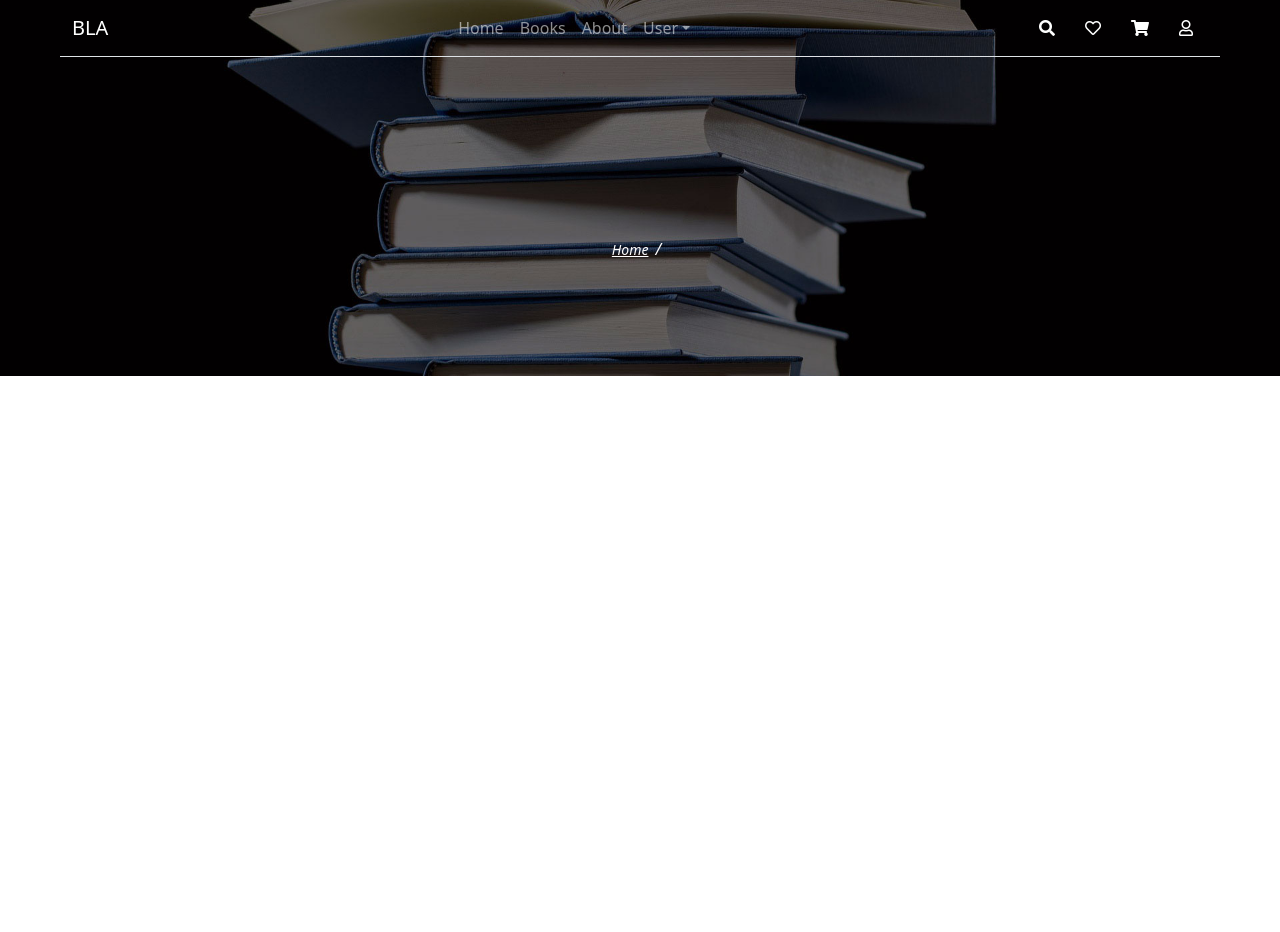
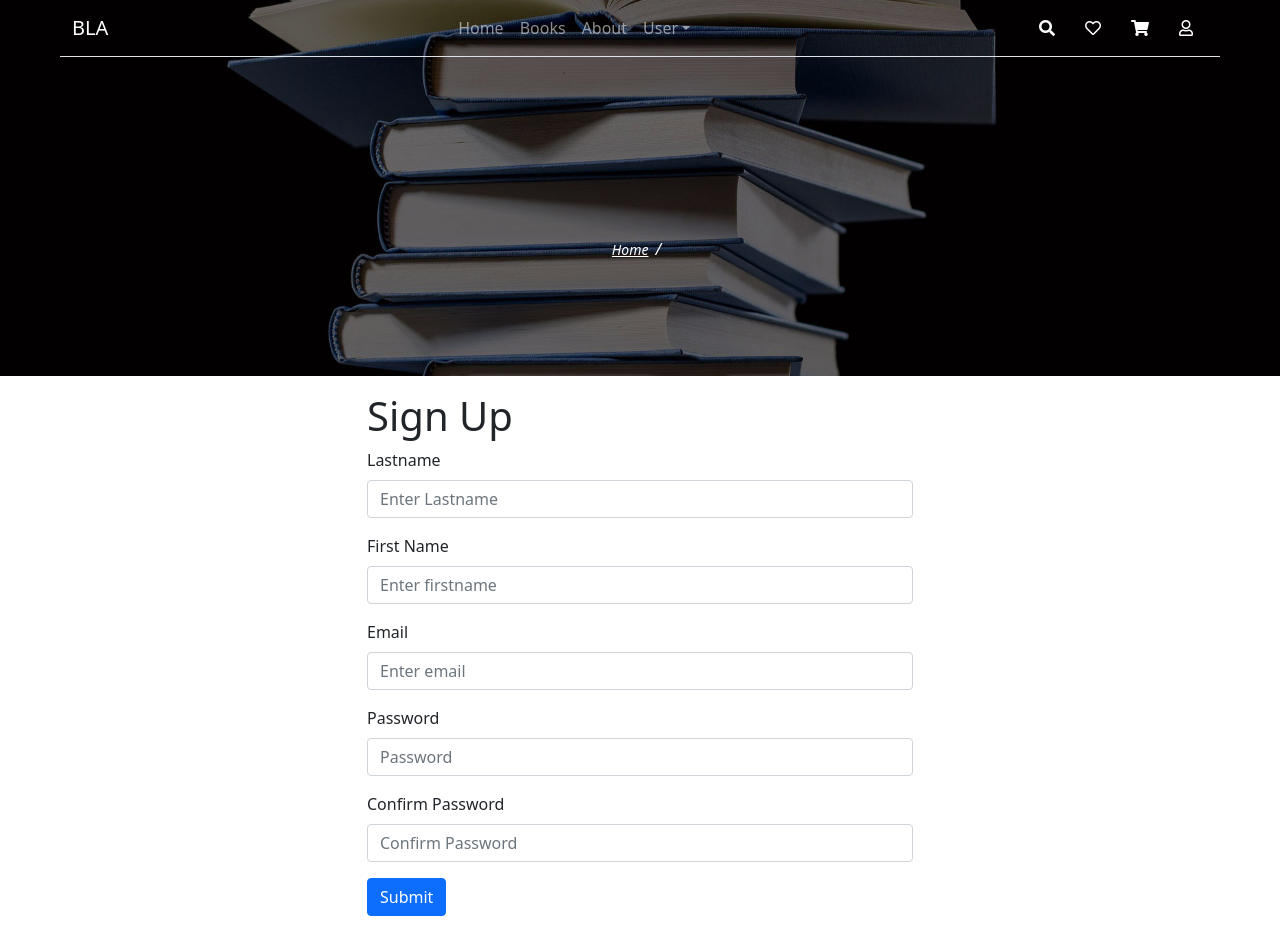
Before and after one commit to O-luwanifemi/book-lending-fe, a React (Create React App) app: page / in a window 1280 px wide. Before the commit the page ends 800 px from the top, so only its background shows below. Built offline with nearby package versions, Linux system fonts and the light colour scheme.

Commit message:
add signup component

```diff
--- a/package.json
+++ b/package.json
@@ -42,5 +42,6 @@
       "last 1 firefox version",
       "last 1 safari version"
     ]
-  }
+  },
+  "proxy": "http://localhost:7000"
 }
--- a/src/App.js
+++ b/src/App.js
@@ -1,10 +1,27 @@
 import "./App.css";
 import HeaderComponent from './components/layouts/HeaderComponent.js';
+import SignupComponent from "./components/SignupComponent";
 
 const App = () => (
   <>
     <HeaderComponent/>
+    <SignupComponent/>
   </>
 );
 
+// import UserProfile from './pages/sidebar/UserProfile'
+
+// import HistoryComponent from "./components/HistoryComponent";
+// import ShelfComponent from "./components/ShelfComponent";
+// import { Switch, Route } from "react-router-dom";
+    // <HistoryComponent/>
+    // <ShelfComponent/>
+    // <ShelfComponent/>
+    // <UserProfile />
+    // <Switch>
+    //   <Route exact path="/register" component={SignupComponent} />
+    //   <Route exact path="/history" component={HistoryComponent} />
+    //   <Route exact path="/shelf" component={ShelfComponent} />
+    //   <Route exact path="/profile" component={UserProfile} />
+    // </Switch>
 export default App;
--- /dev/null
+++ b/src/components/SignupComponent.js
@@ -0,0 +1,116 @@
+import { useState } from 'react';
+import { Container, Form, Button, Row, Col } from 'react-bootstrap';
+import { useDispatch } from 'react-redux';
+import { signupAsync } from '../redux/actions/signupAction';
+
+const SignupComponent = () => {
+    const dispatch = useDispatch();
+    const [signupData, setSignupData] = useState({
+        firstname: '',
+        lastname: '',
+        email: '',
+        password: '',
+        confirmPassword: '',
+    })
+
+    const [error, setError] = useState({});
+
+    const handleFormChanges = (event) => {
+        event.preventDefault();
+        const {name, value} = event.target;
+        setSignupData({
+            ...signupData,
+            [name]: value
+        })
+    }
+
+    const validateCP = () => {
+        if (signupData.password === signupData.confirmPassword) {
+            return {
+                isMatch: true,
+                cPassword: 'match',
+            };
+        }
+        return {
+        isMatch: false,
+        cPassword: 'Password does not match',
+        };
+    };
+
+    const handleSubmit = (event) => {
+        event.preventDefault();
+        event.stopPropagation();
+        const passwordMatch = validateCP();
+            if (!passwordMatch.isMatch) {
+            return setError({
+                ...error,
+                passwordMatch,
+            });
+        }
+
+        //call signup action
+        dispatch(signupAsync(signupData));
+    };
+
+            // <Form /*onSubmit={handleLoginSubmit}*/>
+            //     <Form.Group className="mb-3" controlId="formBasicEmail">
+            //         <Form.Label>Email</Form.Label>
+            //         <Form.Control type="email" placeholder="Enter email"
+            //             name="email" onChange={handleFormChanges} />
+            //     </Form.Group>
+
+            //     <Form.Group className="mb-3" controlId="formBasicPassword">
+            //         <Form.Label>Password</Form.Label>
+            //         <Form.Control type="password" placeholder="Password"
+            //             name="password" onChange={handleFormChanges} />
+            //     </Form.Group>
+            //     <Button variant="primary" type="submit">
+            //         Submit
+            //     </Button>
+            // </Form>
+    return (
+        <Container>
+        <Row>
+            <Col md="6" className="offset-3 my-3">
+                <h1>Sign Up</h1>
+                <Form onSubmit={handleSubmit}>
+                    <Form.Group className="mb-3" controlId="formBasicLastname">
+                        <Form.Label>Lastname</Form.Label>
+                        <Form.Control type="text" placeholder="Enter Lastname"
+                            name="lastname" onChange={handleFormChanges} />
+                    </Form.Group>
+
+                    <Form.Group className="mb-3" controlId="formBasicFirstname">
+                        <Form.Label>First Name</Form.Label>
+                        <Form.Control type="text" placeholder="Enter firstname"
+                            name="firstname" onChange={handleFormChanges} />
+                    </Form.Group>
+
+                    <Form.Group className="mb-3" controlId="formBasicEmail">
+                        <Form.Label>Email</Form.Label>
+                        <Form.Control type="email" placeholder="Enter email"
+                            name="email" onChange={handleFormChanges} />
+                    </Form.Group>
+
+                    <Form.Group className="mb-3" controlId="formBasicPassword">
+                        <Form.Label>Password</Form.Label>
+                        <Form.Control type="password" placeholder="Password"
+                            name="password" onChange={handleFormChanges} />
+                    </Form.Group>
+
+                    <Form.Group className="mb-3" controlId="formBasicConfirmPassword">
+                        <Form.Label>Confirm Password</Form.Label>
+                        <Form.Control type="password" placeholder="Confirm Password"
+                            name="confirmPassword" onChange={handleFormChanges} />
+                    </Form.Group>
+                    <Button variant="primary" type="submit">
+                        Submit
+                    </Button>
+                </Form>
+            </Col>
+        </Row>
+        </Container>
+    );
+};
+
+export default SignupComponent;
--- a/src/config.js
+++ b/src/config.js
@@ -1,3 +1,4 @@
 export const config = {
     BASEURL: process.env === 'development' ? 'http://localhost:8000' : '',
+    API_BASEURL: process.env === 'development' ? 'http://localhost:7000' : '',
   };
--- /dev/null
+++ b/src/redux/actions/signupAction.js
@@ -0,0 +1,31 @@
+import { config } from '../../config';
+import axios from 'axios';
+import types from '../types';
+
+const { API_BASEURL } = config;
+
+const signupStart = () => ({
+  type: types.SIGN_UP_START,
+});
+
+const signupSuccess = (data) => ({
+  type: types.SIGN_UP_SUCCESS,
+  payload: data,
+});
+
+const signupFailure = (err) => ({
+  type: types.SIGN_UP_FAILURE,
+  payload: err,
+});
+
+export const signupAsync = (data) => async (dispatch) => {
+  // you may validate function here
+  try {
+    dispatch(signupStart());
+    const response = await axios.post(`${API_BASEURL}/register`, data);
+    dispatch(signupSuccess(response.data)); // from backnd API
+
+  } catch (err) {
+    dispatch(signupFailure(err.response));
+  }
+};
--- a/src/redux/reducers/rootReducer.js
+++ b/src/redux/reducers/rootReducer.js
@@ -1,8 +1,10 @@
 import {combineReducers} from 'redux'
+import signupReducer from './signupReducer'
 import shelfReducer from './shelfReducer'
 import historyReducer from './historyReducer'
 
 export default combineReducers({
+    signupReducer,
     shelfReducer,
     historyReducer,
 });
--- /dev/null
+++ b/src/redux/reducers/signupReducer.js
@@ -0,0 +1,33 @@
+import types from '../types';
+
+const initialState = {
+  data: {},
+  isLoading: false,
+  error: {},
+};
+export const signupReducer = (state = initialState, action) => {
+  const { type, payload } = action;
+  switch (type) {
+    case types.SIGN_UP_START:
+      return {
+        ...state,
+        isLoading: true,
+      };
+    case types.SIGN_UP_SUCCESS:
+      return {
+        ...state,
+        isLoading: false,
+        data: payload,
+      };
+    case types.SIGN_UP_FAILURE:
+      return {
+        ...state,
+        isLoading: false,
+        error: payload,
+      };
+    default:
+      return state;
+  }
+};
+
+export default signupReducer;
--- a/src/redux/types.js
+++ b/src/redux/types.js
@@ -1,4 +1,12 @@
 const types = {
+    SIGN_UP_START: 'SIGN_UP_START',
+    SIGN_UP_SUCCESS: 'SIGN_UP_SUCCESS',
+    SIGN_UP_FAILURE: 'SIGN_UP_FAILURE',
+
+    // LOGIN_START: 'LOGIN_START',
+    // LOGIN_SUCCESS: 'LOGIN_SUCCESS',
+    // LOGIN_FAILURE: 'LOGIN_FAILURE',
+
     GET_SHELF: 'GET_SHELF',
     ADD_TO_SHELF: 'ADD_TO_SHELF',
     REMOVE_FROM_SHELF: 'REMOVE_FROM_SHELF',
```
